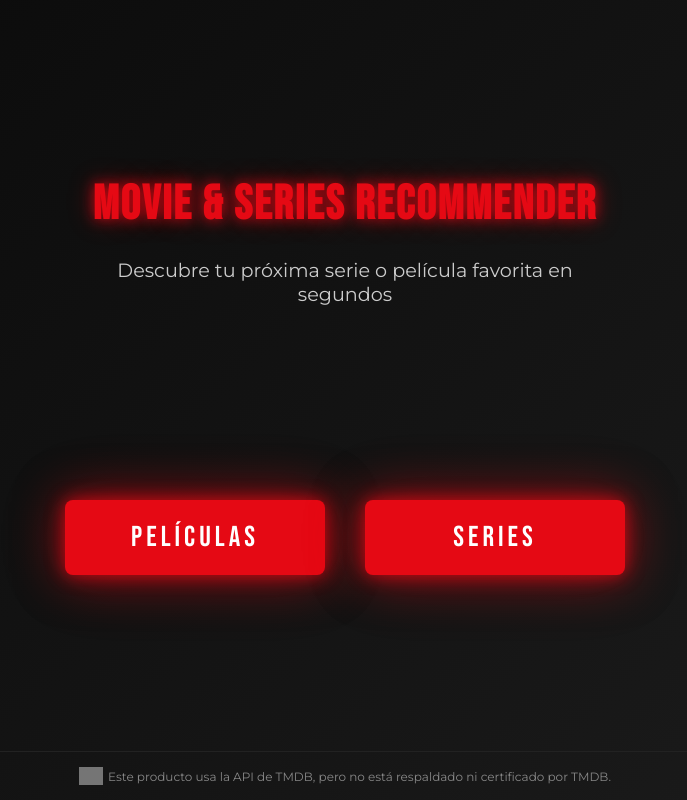
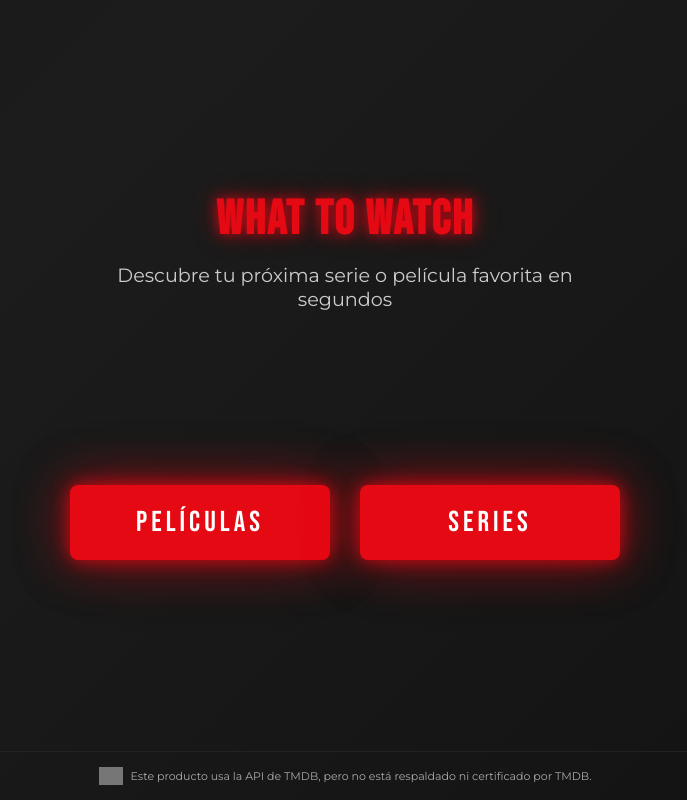
Before and after one commit to marioglez03/website-movies, a Flask app: page / in a window 1280 px wide. Shown: the whole page, without its empty margins (295-982 px from the left). Run offline with Flask 3, Linux system fonts and the light colour scheme; grey boxes are pictures that could not be loaded.

Commit message:
Subida completa del proyecto actual

```diff
--- a/app.py
+++ b/app.py
@@ -1,4 +1,4 @@
-from flask import Flask, render_template, request, session
+from flask import Flask, render_template, request, session, redirect, url_for
 import random
 import os
 from movies_db import peliculas_db
@@ -18,6 +18,7 @@ def obtener_relacionadas_pelicula(pelicula):
 def obtener_relacionadas_serie(serie):
     return series_db.get(serie, [])
 
+# ── INDEX ──
 @app.route("/")
 def index():
     session.clear()
@@ -26,18 +27,18 @@ def index():
 # ── PELÍCULAS ──
 @app.route("/peliculas", methods=["GET", "POST"])
 def peliculas():
-    # Reiniciar solo las variables de elección si venimos del botón "Elige otra película"
-    if request.args.get("reiniciar") == "1":
-        session["ronda"] = 1
-        session["elecciones"] = []
-        session["todas_relacionadas"] = []
+    # Reiniciar sesión si venimos de "Elige otra película"
+    if request.method == "GET" and request.args.get("reiniciar") == "1":
+        session.clear()
+        return redirect(url_for("peliculas"))
 
-    # Inicializar sesión si aún no existe
+    # Inicializar variables de sesión
     if "ronda" not in session:
         session["ronda"] = 1
         session["elecciones"] = []
         session["todas_relacionadas"] = []
 
+    # Registrar elección de usuario
     if request.method == "POST":
         eleccion = request.form.get("pelicula")
         if eleccion:
@@ -78,18 +79,18 @@ def peliculas():
 # ── SERIES ──
 @app.route("/series", methods=["GET", "POST"])
 def series():
-    # Reiniciar solo las variables de elección si venimos del botón "Elige otra serie"
-    if request.args.get("reiniciar") == "1":
-        session["ronda"] = 1
-        session["elecciones"] = []
-        session["todas_relacionadas"] = []
+    # Reiniciar sesión si venimos de "Elige otra serie"
+    if request.method == "GET" and request.args.get("reiniciar") == "1":
+        session.clear()
+        return redirect(url_for("series"))
 
-    # Inicializar sesión si aún no existe
+    # Inicializar variables de sesión
     if "ronda" not in session:
         session["ronda"] = 1
         session["elecciones"] = []
         session["todas_relacionadas"] = []
 
+    # Registrar elección de usuario
     if request.method == "POST":
         eleccion = request.form.get("pelicula")
         if eleccion:
--- a/templates/index.html
+++ b/templates/index.html
@@ -2,39 +2,45 @@
 <html lang="es">
 <head>
     <meta charset="UTF-8">
-    <title>Recomendador de Películas y Series</title>
+    <title>What to Watch</title> <!-- Título en la pestaña del navegador -->
     <link rel="stylesheet" href="{{ url_for('static', filename='css/style.css') }}">
     <style>
-        /* Fuentes modernas */
         @import url('https://fonts.googleapis.com/css2?family=Bebas+Neue&family=Montserrat:wght@400;600;700&display=swap');
 
         body {
             margin: 0;
             padding: 0;
             font-family: 'Montserrat', sans-serif;
-            background: linear-gradient(135deg, #0a0a0a, #1c1c1c);
             color: #fff;
             min-height: 100vh;
             display: flex;
             flex-direction: column;
             justify-content: space-between;
+            background: linear-gradient(-45deg, #0a0a0a, #1c1c1c, #111, #222);
+            background-size: 400% 400%;
+            animation: gradientBG 15s ease infinite;
         }
 
-        /* Contenedor principal */
+        @keyframes gradientBG {
+            0% { background-position: 0% 50%; }
+            50% { background-position: 100% 50%; }
+            100% { background-position: 0% 50%; }
+        }
+
         .container {
             display: flex;
             flex-direction: column;
             justify-content: center;
             align-items: center;
             text-align: center;
-            padding: 50px 20px;
+            padding: 40px 20px;
             flex: 1;
         }
 
         h1 {
             font-family: 'Bebas Neue', sans-serif;
             font-size: 3rem;
-            margin-bottom: 10px;
+            margin-bottom: 5px;
             text-transform: uppercase;
             letter-spacing: 2px;
             color: #e50914;
@@ -51,18 +57,24 @@
             font-size: 1.2rem;
             color: #ccc;
             max-width: 500px;
-            margin: 15px 0 50px;
+            margin: 10px 0 30px;
+            opacity: 0;
+            animation: fadeInText 2s ease forwards;
         }
 
-        /* Botones */
+        @keyframes fadeInText {
+            to { opacity: 1; }
+        }
+
         .menu {
             display: flex;
             flex-wrap: wrap;
-            gap: 40px;
+            gap: 30px;
             justify-content: center;
         }
 
         .boton {
+            position: relative;
             background-color: #e50914;
             color: white;
             font-family: 'Bebas Neue', sans-serif;
@@ -74,6 +86,7 @@
             text-decoration: none;
             transition: transform 0.2s, box-shadow 0.3s, background-color 0.3s;
             box-shadow: 0 0 15px rgba(229,9,20,0.6), 0 0 40px rgba(229,9,20,0.3);
+            overflow: hidden;
         }
 
         .boton:hover {
@@ -82,17 +95,32 @@
             box-shadow: 0 0 30px rgba(229,9,20,0.8), 0 0 60px rgba(229,9,20,0.5);
         }
 
-        /* Footer TMDB discreto */
+        .boton::after {
+            content: '';
+            position: absolute;
+            top: -5px; left: -5px; right: -5px; bottom: -5px;
+            border-radius: 10px;
+            background: linear-gradient(45deg, #ff1c2b, #e50914, #ff1c2b);
+            opacity: 0;
+            transition: opacity 0.3s;
+            z-index: -1;
+        }
+
+        .boton:hover::after {
+            opacity: 0.6;
+        }
+
         footer.tmdb-footer {
             padding: 15px;
-            font-size: 12px;
-            color: #888;
+            font-size: 11px;
+            color: #aaa;
             text-align: center;
             border-top: 1px solid #222;
             display: flex;
             justify-content: center;
             align-items: center;
-            gap: 5px;
+            gap: 8px;
+            flex-wrap: wrap;
         }
 
         footer.tmdb-footer img {
@@ -100,7 +128,6 @@
             opacity: 0.7;
         }
 
-        /* Responsive */
         @media (max-width: 600px) {
             h1 {
                 font-size: 2.2rem;
@@ -117,7 +144,7 @@
 </head>
 <body>
     <div class="container">
-        <h1>Movie & Series Recommender</h1>
+        <h1>What to Watch</h1>
         <p class="tagline">Descubre tu próxima serie o película favorita en segundos</p>
 
         <div class="menu">
```
